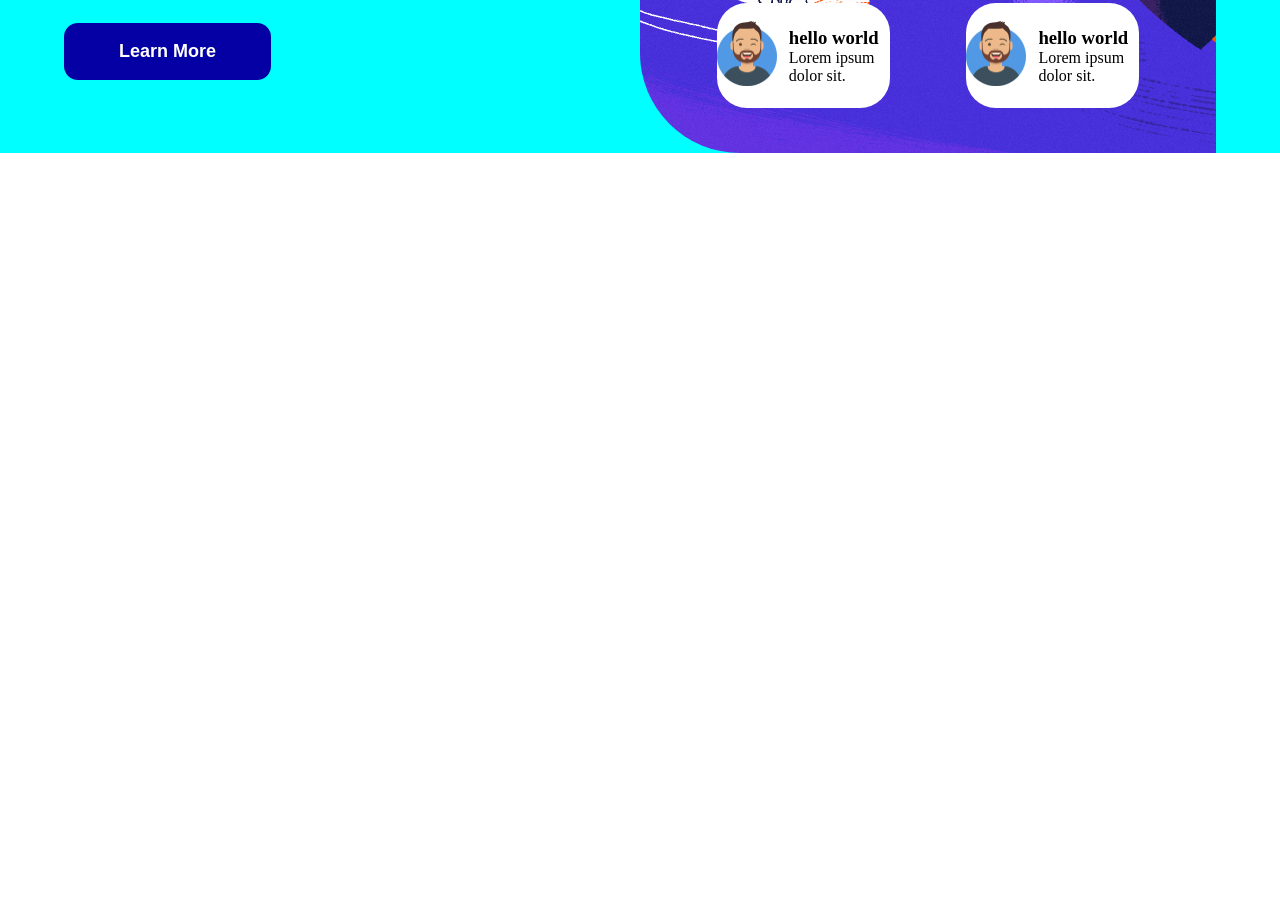
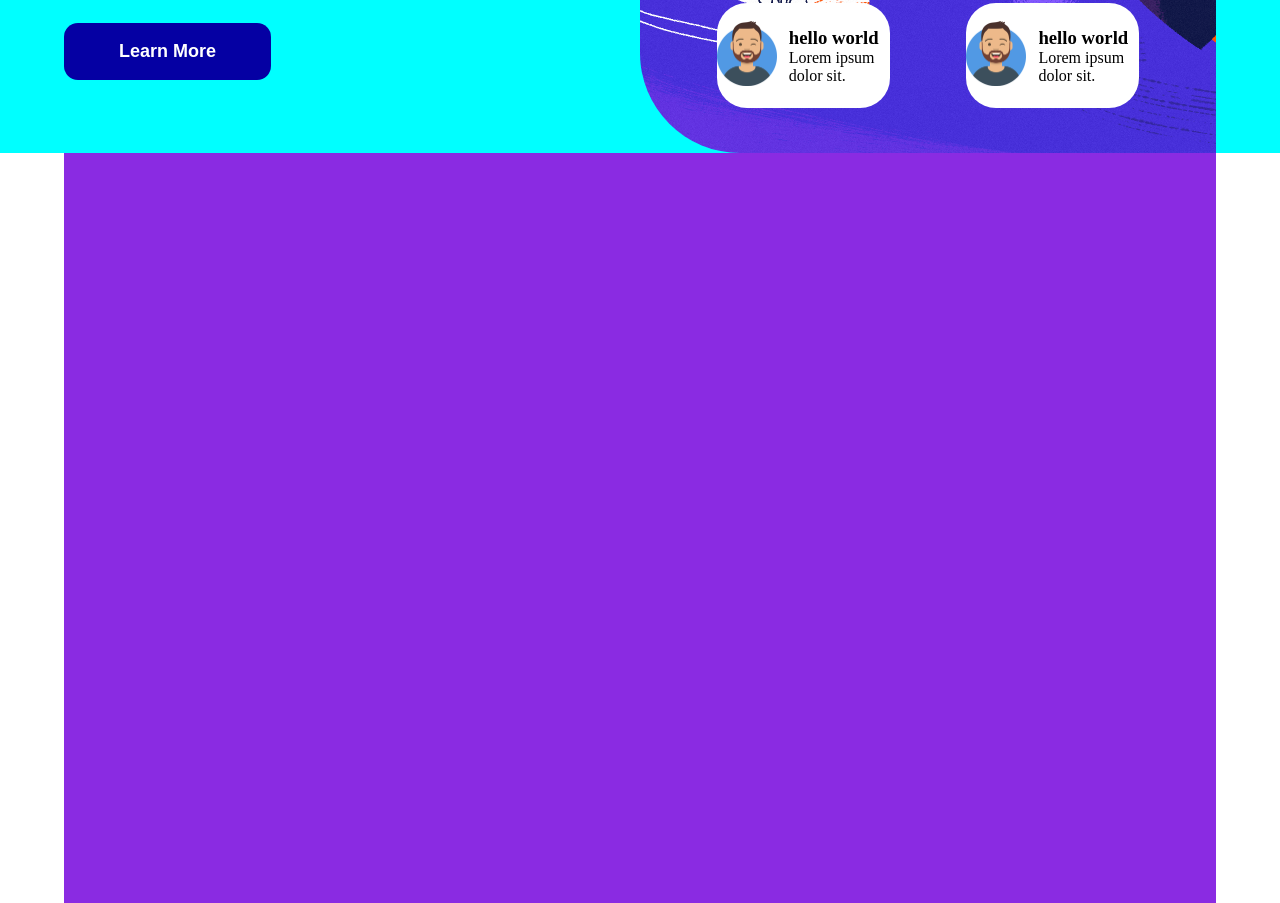
Before and after one commit to HaiderRazzaq/css, a plain HTML site: page index.html in a window 1280 px wide. Shown: the part 447-1350 px from the top of the page. Before the commit the page ends 800 px from the top, so only its background shows below. Drawn offline with Linux system fonts and the light colour scheme.

Commit message:
section 2

```diff
--- a/css/style.css
+++ b/css/style.css
@@ -194,7 +194,13 @@ section div div.right div.down div.dright {
 }
 
 
+/* End right Div */
 
 
 
-/* End right Div */
+section.featured {
+    height: 750px;
+    margin-left: var(--sectionmargin);
+    margin-right: var(--sectionmargin);
+    background-color: blueviolet;
+}
--- a/index.html
+++ b/index.html
@@ -77,6 +77,11 @@
 
         </div>
     </section>
+
+    <!-- featured section -->
+    <section class="featured">
+
+    </section>
 </body>
 
 </html>
```
